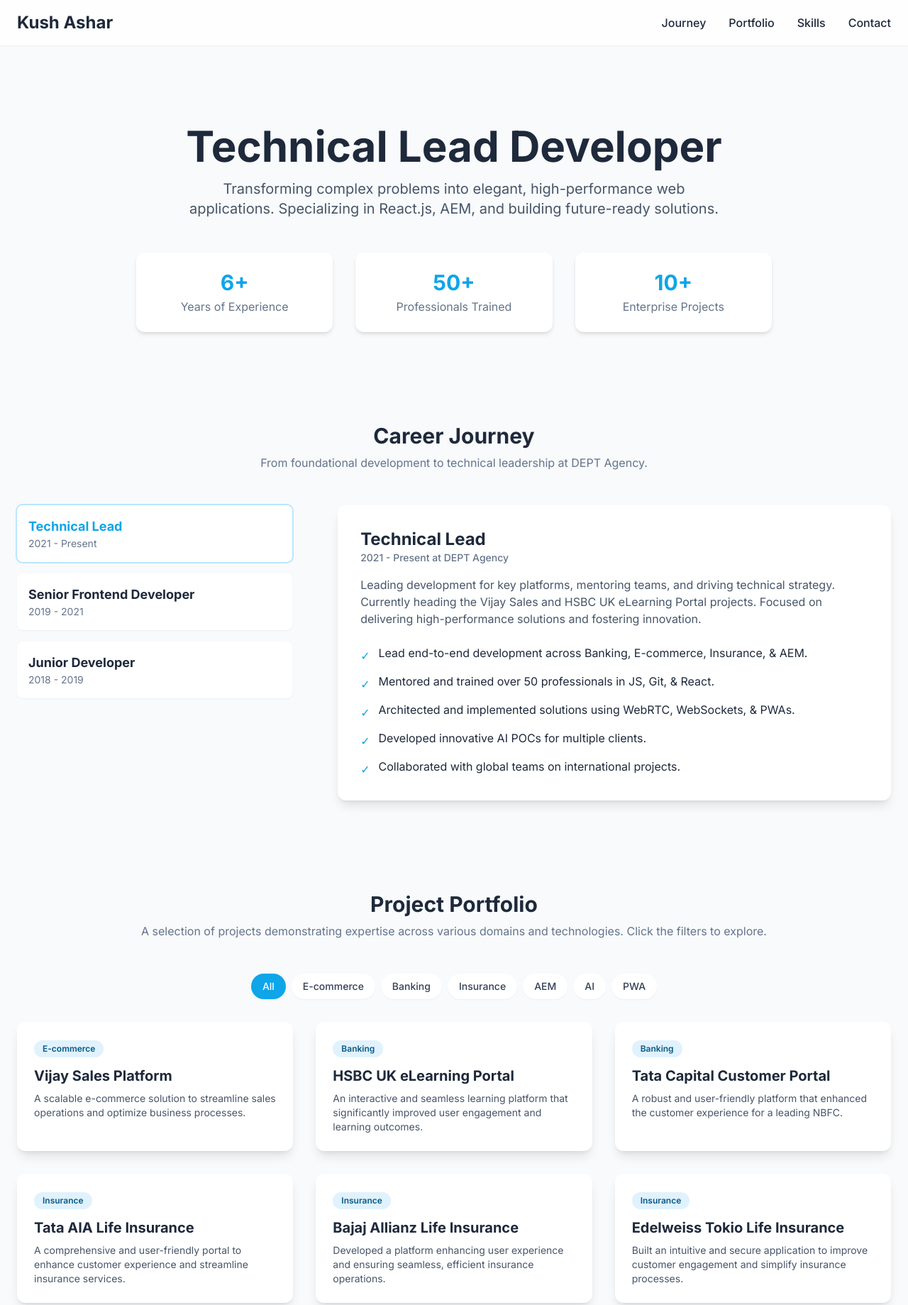
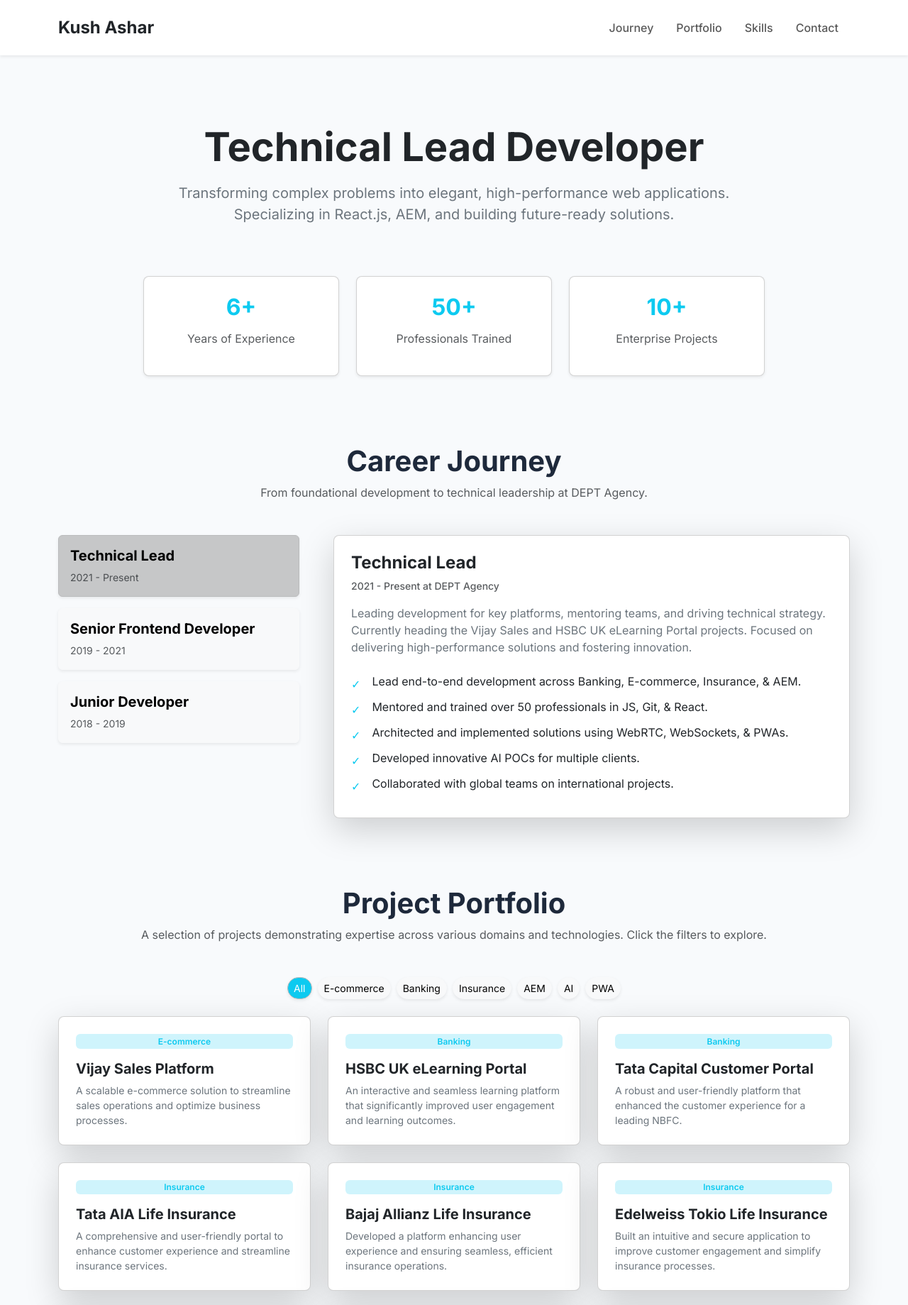
Before and after one commit to KUSHASHAR/kush-ashar-resume, a plain HTML site: page index.html in a window 1280 px wide. Shown: the top 1839 px of the page at 71% size. Drawn offline with nearby package versions, Linux system fonts and the light colour scheme.

Commit message:
Update index.html
Change from tailwind to bootstarp

```diff
--- a/index.html
+++ b/index.html
@@ -4,7 +4,8 @@
     <meta charset="UTF-8">
     <meta name="viewport" content="width=device-width, initial-scale=1.0">
     <title>Kush Ashar - Technical Lead Developer</title>
-    <script src="https://cdn.tailwindcss.com"></script>
+    <!-- Bootstrap CSS -->
+    <link href="https://cdn.jsdelivr.net/npm/bootstrap@5.3.0/dist/css/bootstrap.min.css" rel="stylesheet">
     <script src="https://cdn.jsdelivr.net/npm/chart.js"></script>
     <link rel="preconnect" href="https://fonts.googleapis.com">
     <link rel="preconnect" href="https://fonts.gstatic.com" crossorigin>
@@ -21,8 +22,8 @@
     <style>
         body {
             font-family: 'Inter', sans-serif;
-            background-color: #f8fafc;
-            color: #1e293b;
+            background-color: #f8fafc; /* light slate-50 */
+            color: #1e293b; /* slate-900 */
         }
         .chart-container {
             position: relative;
@@ -38,129 +39,138 @@
                 height: 400px;
             }
         }
-        .nav-link {
-            transition: color 0.3s;
-        }
         .nav-link:hover {
-            color: #0ea5e9;
+            color: var(--bs-info) !important; /* Use Bootstrap's info color */
         }
         .timeline-item-title.active {
-            color: #0ea5e9;
+            color: var(--bs-info) !important; /* Use Bootstrap's info color */
         }
         .project-filter-btn.active {
-            background-color: #0ea5e9;
-            color: #ffffff;
+            background-color: var(--bs-info) !important; /* Use Bootstrap's info color */
+            color: #ffffff !important;
         }
     </style>
 </head>
 <body class="antialiased">
 
-    <header class="bg-white/80 backdrop-blur-md sticky top-0 z-50 shadow-sm">
-        <nav class="container mx-auto px-6 py-4 flex justify-between items-center">
-            <div class="text-2xl font-bold text-slate-800">
-                Kush Ashar
-            </div>
-            <div class="hidden md:flex space-x-8">
-                <a href="#journey" class="nav-link font-medium">Journey</a>
-                <a href="#portfolio" class="nav-link font-medium">Portfolio</a>
-                <a href="#skills" class="nav-link font-medium">Skills</a>
-                <a href="#contact" class="nav-link font-medium">Contact</a>
-            </div>
-            <div class="md:hidden">
-                <button id="mobile-menu-button" class="text-slate-800 focus:outline-none">
-                    <svg class="w-6 h-6" fill="none" stroke="currentColor" viewBox="0 0 24 24" xmlns="http://www.w3.org/2000/svg"><path stroke-linecap="round" stroke-linejoin="round" stroke-width="2" d="M4 6h16M4 12h16m-7 6h7"></path></svg>
+    <header class="bg-white shadow-sm sticky-top">
+        <nav class="navbar navbar-expand-md navbar-light bg-white py-3">
+            <div class="container">
+                <a class="navbar-brand fs-4 fw-bold text-dark" href="#">Kush Ashar</a>
+                <button class="navbar-toggler" type="button" data-bs-toggle="collapse" data-bs-target="#navbarNav" aria-controls="navbarNav" aria-expanded="false" aria-label="Toggle navigation">
+                    <span class="navbar-toggler-icon"></span>
                 </button>
+                <div class="collapse navbar-collapse justify-content-end" id="navbarNav">
+                    <ul class="navbar-nav">
+                        <li class="nav-item">
+                            <a class="nav-link fw-medium mx-2" href="#journey">Journey</a>
+                        </li>
+                        <li class="nav-item">
+                            <a class="nav-link fw-medium mx-2" href="#portfolio">Portfolio</a>
+                        </li>
+                        <li class="nav-item">
+                            <a class="nav-link fw-medium mx-2" href="#skills">Skills</a>
+                        </li>
+                        <li class="nav-item">
+                            <a class="nav-link fw-medium mx-2" href="#contact">Contact</a>
+                        </li>
+                    </ul>
+                </div>
             </div>
         </nav>
-        <div id="mobile-menu" class="hidden md:hidden">
-            <a href="#journey" class="block py-2 px-6 text-sm hover:bg-slate-100">Journey</a>
-            <a href="#portfolio" class="block py-2 px-6 text-sm hover:bg-slate-100">Portfolio</a>
-            <a href="#skills" class="block py-2 px-6 text-sm hover:bg-slate-100">Skills</a>
-            <a href="#contact" class="block py-2 px-6 text-sm hover:bg-slate-100">Contact</a>
-        </div>
     </header>
 
-    <main class="container mx-auto px-6 py-12">
+    <main class="container py-5">
 
-        <section id="hero" class="text-center py-16">
-            <h1 class="text-4xl md:text-6xl font-extrabold text-slate-800 mb-4">Technical Lead Developer</h1>
-            <p class="text-lg md:text-xl text-slate-600 max-w-3xl mx-auto">
+        <section id="hero" class="text-center py-5">
+            <h1 class="display-4 fw-bolder text-dark mb-3">Technical Lead Developer</h1>
+            <p class="lead text-secondary mx-auto" style="max-width: 800px;">
                 Transforming complex problems into elegant, high-performance web applications. Specializing in React.js, AEM, and building future-ready solutions.
             </p>
-            <div class="mt-12 grid grid-cols-1 md:grid-cols-3 gap-8 max-w-4xl mx-auto">
-                <div class="bg-white p-6 rounded-xl shadow-md">
-                    <h3 class="text-3xl font-bold text-sky-500">6+</h3>
-                    <p class="text-slate-500 mt-1">Years of Experience</p>
-                </div>
-                <div class="bg-white p-6 rounded-xl shadow-md">
-                    <h3 class="text-3xl font-bold text-sky-500">50+</h3>
-                    <p class="text-slate-500 mt-1">Professionals Trained</p>
-                </div>
-                <div class="bg-white p-6 rounded-xl shadow-md">
-                    <h3 class="text-3xl font-bold text-sky-500">10+</h3>
-                    <p class="text-slate-500 mt-1">Enterprise Projects</p>
-                </div>
-            </div>
-        </section>
-
-        <section id="journey" class="py-16">
-            <div class="text-center mb-12">
-                <h2 class="text-3xl font-bold">Career Journey</h2>
-                <p class="text-slate-500 mt-2">From foundational development to technical leadership at DEPT Agency.</p>
-            </div>
-            <div class="flex flex-col md:flex-row gap-8 lg:gap-16">
-                <div class="md:w-1/3">
-                    <div id="timeline-buttons" class="space-y-4">
+            <div class="mt-5 row justify-content-center g-4" style="max-width: 900px; margin-left: auto; margin-right: auto;">
+                <div class="col-12 col-md-4">
+                    <div class="card p-4 rounded-3 shadow-sm">
+                        <h3 class="fs-2 fw-bold text-info">6+</h3>
+                        <p class="text-muted mt-1">Years of Experience</p>
                     </div>
                 </div>
-                <div class="md:w-2/3 bg-white p-8 rounded-xl shadow-lg">
-                    <div id="timeline-details">
+                <div class="col-12 col-md-4">
+                    <div class="card p-4 rounded-3 shadow-sm">
+                        <h3 class="fs-2 fw-bold text-info">50+</h3>
+                        <p class="text-muted mt-1">Professionals Trained</p>
+                    </div>
+                </div>
+                <div class="col-12 col-md-4">
+                    <div class="card p-4 rounded-3 shadow-sm">
+                        <h3 class="fs-2 fw-bold text-info">10+</h3>
+                        <p class="text-muted mt-1">Enterprise Projects</p>
                     </div>
                 </div>
             </div>
         </section>
 
-        <section id="portfolio" class="py-16">
-            <div class="text-center mb-12">
-                <h2 class="text-3xl font-bold">Project Portfolio</h2>
-                <p class="text-slate-500 mt-2">A selection of projects demonstrating expertise across various domains and technologies. Click the filters to explore.</p>
+        <section id="journey" class="py-5">
+            <div class="text-center mb-5">
+                <h2 class="fs-1 fw-bold">Career Journey</h2>
+                <p class="text-muted mt-2">From foundational development to technical leadership at DEPT Agency.</p>
             </div>
-            <div id="project-filters" class="flex flex-wrap justify-center gap-2 mb-8">
-            </div>
-            <div id="project-grid" class="grid grid-cols-1 md:grid-cols-2 lg:grid-cols-3 gap-8">
+            <div class="row g-4 g-lg-5">
+                <div class="col-md-4">
+                    <div id="timeline-buttons" class="d-flex flex-column gap-3">
+                    </div>
+                </div>
+                <div class="col-md-8">
+                    <div class="card p-4 rounded-3 shadow-lg">
+                        <div id="timeline-details">
+                        </div>
+                    </div>
+                </div>
             </div>
         </section>
 
-        <section id="skills" class="py-16">
-            <div class="text-center mb-12">
-                <h2 class="text-3xl font-bold">Technical Skills</h2>
-                 <p class="text-slate-500 mt-2">A visualization of my experience with key technologies based on years of hands-on application.</p>
+        <section id="portfolio" class="py-5">
+            <div class="text-center mb-5">
+                <h2 class="fs-1 fw-bold">Project Portfolio</h2>
+                <p class="text-muted mt-2">A selection of projects demonstrating expertise across various domains and technologies. Click the filters to explore.</p>
             </div>
-            <div class="bg-white p-6 rounded-xl shadow-lg">
+            <div id="project-filters" class="d-flex flex-wrap justify-content-center gap-2 mb-4">
+            </div>
+            <div id="project-grid" class="row g-4">
+            </div>
+        </section>
+
+        <section id="skills" class="py-5">
+            <div class="text-center mb-5">
+                <h2 class="fs-1 fw-bold">Technical Skills</h2>
+                 <p class="text-muted mt-2">A visualization of my experience with key technologies based on years of hands-on application.</p>
+            </div>
+            <div class="card p-4 rounded-3 shadow-lg">
                  <div class="chart-container">
                     <canvas id="skillsChart"></canvas>
                 </div>
             </div>
         </section>
 
-        <section id="contact" class="text-center py-16 bg-white rounded-xl shadow-lg">
-            <h2 class="text-3xl font-bold">Get In Touch</h2>
-            <p class="text-slate-500 mt-2 mb-6">Let's connect and discuss how I can bring value to your team.</p>
-            <div class="flex justify-center items-center space-x-6 text-lg">
-                 <span class="font-medium">ashar.kush.k@gmail.com</span>
-                 <span class="text-slate-300">|</span>
-                 <span class="font-medium">+91 7715001062</span>
+        <section id="contact" class="text-center py-5 bg-white rounded-3 shadow-lg">
+            <h2 class="fs-1 fw-bold">Get In Touch</h2>
+            <p class="text-muted mt-2 mb-4">Let's connect and discuss how I can bring value to your team.</p>
+            <div class="d-flex justify-content-center align-items-center flex-wrap gap-3 fs-5">
+                 <span class="fw-medium">ashar.kush.k@gmail.com</span>
+                 <span class="text-muted">|</span>
+                 <span class="fw-medium">+91 7715001062</span>
             </div>
-             <div class="mt-8">
-                <p class="text-slate-500">Certified: <span class="font-semibold text-slate-700">Adobe Certified Expert - AEM Sites Developer</span></p>
+             <div class="mt-4">
+                <p class="text-muted">Certified: <span class="fw-semibold text-dark">Adobe Certified Expert - AEM Sites Developer</span></p>
              </div>
         </section>
     </main>
 
-    <footer class="text-center py-6 mt-12 border-t border-slate-200">
-        <p class="text-slate-500 text-sm">Interactive Resume for Kush Ashar | Built with passion and code.</p>
+    <footer class="text-center py-4 mt-5 border-top border-light">
+        <p class="text-muted small">Interactive Resume for Kush Ashar | Built with passion and code.</p>
     </footer>
 
+    <!-- Bootstrap JS Bundle with Popper -->
+    <script src="https://cdn.jsdelivr.net/npm/bootstrap@5.3.0/dist/js/bootstrap.bundle.min.js"></script>
     <script>
         document.addEventListener('DOMContentLoaded', () => {
 
@@ -225,10 +235,10 @@
                 const data = timelineData[key];
                 const button = document.createElement('button');
                 button.setAttribute('data-timeline', key);
-                button.className = 'w-full text-left p-4 rounded-lg transition-all duration-300 bg-white hover:bg-slate-50 shadow-sm';
+                button.className = 'btn btn-light text-start p-3 rounded shadow-sm';
                 button.innerHTML = `
-                    <h3 class="font-bold text-lg timeline-item-title">${data.role}</h3>
-                    <p class="text-sm text-slate-500">${data.period}</p>
+                    <h3 class="fs-5 fw-bold timeline-item-title">${data.role}</h3>
+                    <p class="small text-muted mb-0">${data.period}</p>
                 `;
                 timelineButtonsContainer.appendChild(button);
             });
@@ -238,20 +248,18 @@
                 if (!data) return;
 
                 document.querySelectorAll('[data-timeline]').forEach(btn => {
-                    btn.classList.remove('bg-sky-50', 'ring-2', 'ring-sky-200');
-                    btn.querySelector('.timeline-item-title').classList.remove('active');
+                    btn.classList.remove('btn-info', 'active');
                 });
 
                 const activeButton = document.querySelector(`[data-timeline="${key}"]`);
-                activeButton.classList.add('bg-sky-50', 'ring-2', 'ring-sky-200');
-                activeButton.querySelector('.timeline-item-title').classList.add('active');
+                activeButton.classList.add('btn-info', 'active');
 
                 timelineDetailsContainer.innerHTML = `
-                    <h3 class="text-2xl font-bold text-slate-800">${data.role}</h3>
-                    <p class="text-sm font-medium text-slate-500 mb-4">${data.period} at ${data.company}</p>
-                    <p class="text-slate-600 mb-6">${data.description}</p>
-                    <ul class="space-y-3">
-                        ${data.points.map(point => `<li class="flex items-start"><span class="text-sky-500 mr-3 mt-1">&#10003;</span><span>${point}</span></li>`).join('')}
+                    <h3 class="fs-4 fw-bold text-dark">${data.role}</h3>
+                    <p class="small fw-medium text-muted mb-3">${data.period} at ${data.company}</p>
+                    <p class="text-secondary mb-4">${data.description}</p>
+                    <ul class="list-unstyled mb-0">
+                        ${data.points.map(point => `<li class="d-flex align-items-start mb-2"><span class="text-info me-3 mt-1">&#10003;</span><span>${point}</span></li>`).join('')}
                     </ul>
                 `;
             }
@@ -274,7 +282,7 @@
                 const button = document.createElement('button');
                 button.textContent = category;
                 button.setAttribute('data-filter', category);
-                button.className = 'project-filter-btn px-4 py-2 text-sm font-medium rounded-full bg-white text-slate-700 hover:bg-sky-100 transition-colors shadow-sm';
+                button.className = 'project-filter-btn btn btn-light btn-sm rounded-pill shadow-sm';
                 projectFiltersContainer.appendChild(button);
             });
 
@@ -283,14 +291,17 @@
                 const filteredProjects = filter === 'All' ? projectData : projectData.filter(p => p.category === filter);
 
                 filteredProjects.forEach(project => {
+                    const col = document.createElement('div');
+                    col.className = 'col-12 col-md-6 col-lg-4';
                     const card = document.createElement('div');
-                    card.className = 'bg-white p-6 rounded-xl shadow-lg transition-transform hover:scale-105';
+                    card.className = 'card p-4 rounded-3 shadow-lg h-100';
                     card.innerHTML = `
-                        <span class="inline-block px-3 py-1 text-xs font-semibold text-sky-800 bg-sky-100 rounded-full mb-3">${project.category}</span>
-                        <h3 class="font-bold text-xl mb-2">${project.title}</h3>
-                        <p class="text-slate-600 text-sm">${project.description}</p>
+                        <span class="badge bg-info-subtle text-info fw-semibold mb-3">${project.category}</span>
+                        <h3 class="fw-bold fs-5 mb-2">${project.title}</h3>
+                        <p class="text-secondary small mb-0">${project.description}</p>
                     `;
-                    projectGridContainer.appendChild(card);
+                    col.appendChild(card);
+                    projectGridContainer.appendChild(col);
                 });
 
                  document.querySelectorAll('.project-filter-btn').forEach(btn => {
@@ -318,8 +329,8 @@
                     datasets: [{
                         label: 'Years of Experience',
                         data: [6, 6, 2, 4, 3, 3],
-                        backgroundColor: 'rgba(14, 165, 233, 0.6)',
-                        borderColor: 'rgba(14, 165, 233, 1)',
+                        backgroundColor: 'rgba(13, 202, 240, 0.6)', /* Bootstrap info color with opacity */
+                        borderColor: 'rgba(13, 202, 240, 1)', /* Bootstrap info color */
                         borderWidth: 1
                     }]
                 },
@@ -331,7 +342,7 @@
                         x: {
                             beginAtZero: true,
                             grid: {
-                                color: '#e2e8f0'
+                                color: '#e2e8f0' /* slate-200 */
                             }
                         },
                         y: {
@@ -345,7 +356,7 @@
                             display: false
                         },
                         tooltip: {
-                            backgroundColor: '#1e293b',
+                            backgroundColor: '#1e293b', /* slate-900 */
                             titleFont: {
                                 size: 14,
                                 weight: 'bold'
@@ -363,14 +374,23 @@
                 }
             });
 
-            const mobileMenuButton = document.getElementById('mobile-menu-button');
-            const mobileMenu = document.getElementById('mobile-menu');
-            mobileMenuButton.addEventListener('click', () => {
-                mobileMenu.classList.toggle('hidden');
+            // Bootstrap's way to handle mobile menu
+            const navbarToggler = document.querySelector('.navbar-toggler');
+            const navbarCollapse = document.getElementById('navbarNav');
+
+            navbarToggler.addEventListener('click', () => {
+                // Bootstrap handles the class toggling for collapse, no manual 'hidden' needed
             });
-             document.querySelectorAll('#mobile-menu a').forEach(link => {
+
+            // Close mobile menu when a nav link is clicked
+            document.querySelectorAll('#navbarNav .nav-link').forEach(link => {
                 link.addEventListener('click', () => {
-                    mobileMenu.classList.add('hidden');
+                    if (navbarCollapse.classList.contains('show')) {
+                        const bsCollapse = new bootstrap.Collapse(navbarCollapse, {
+                            toggle: false
+                        });
+                        bsCollapse.hide();
+                    }
                 });
             });
 
```
